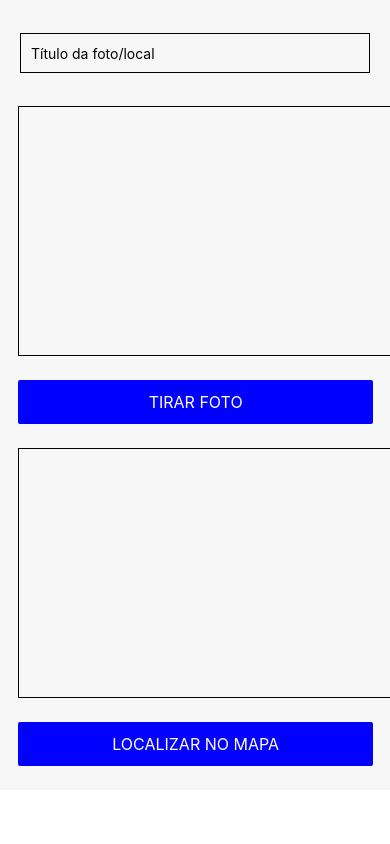
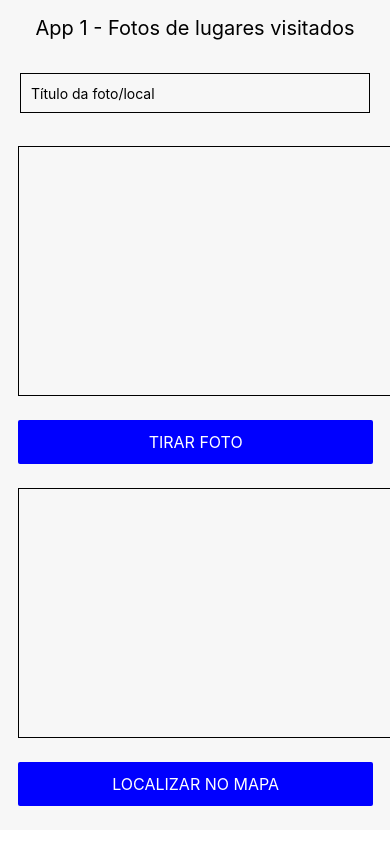
Before and after one commit to lucasmendeshy/app-registra-lugares, a React Native app: screen / in a window 390 px wide. Built offline with nearby package versions, Linux system fonts and the light colour scheme.

Commit message:
layout pronto

```diff
--- a/App.js
+++ b/App.js
@@ -18,6 +18,7 @@ export default function App() {
       <ScrollView style={estilos.scroll}>
         <StatusBar barStyle="dark-content" />
         <View style={estilos.container}>
+          <Text style={estilos.titulo}>App 1 - Fotos de lugares visitados</Text>
           <TextInput style={estilos.input} placeholder="Título da foto/local" />
 
           <View style={estilos.viewFoto}>
@@ -49,6 +50,11 @@ const estilos = StyleSheet.create({
     flex: 1,
     padding: 8,
     backgroundColor: "#f7f7f7",
+  },
+  titulo: {
+    textAlign: "center",
+    fontSize: 20,
+    marginVertical: 8,
   },
   input: {
     height: 40,
```
